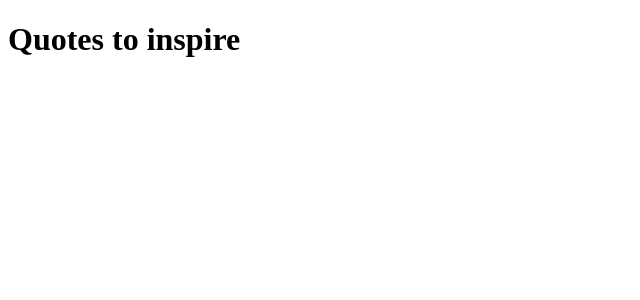
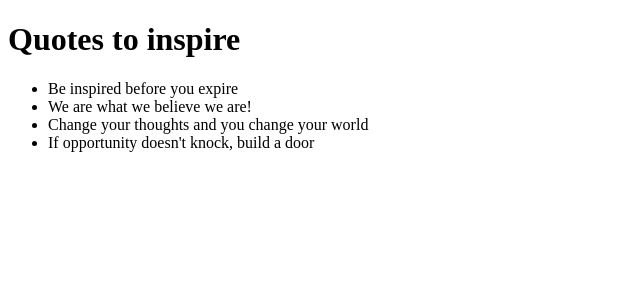
Before and after one commit to virginiah894/Quotes, an Angular app: page / in a window 1280 px wide. Shown: the top 300 px of the page, without its empty margins (0-640 px from the left). Built offline with nearby package versions, Linux system fonts and the light colour scheme.

Commit message:
nests component of the child to the parent

```diff
--- a/src/app/app.component.html
+++ b/src/app/app.component.html
@@ -1,8 +1 @@
-<div>
-  <h1>Quotes to inspire</h1>
-  <ul>
-    <li *ngFor="let quote of quotes">
-    {{ quote.name}}
-    </li>
-    </ul>
-</div>
+<app-quote></app-quote>
--- a/src/app/quote/quote.component.html
+++ b/src/app/quote/quote.component.html
@@ -1 +1,9 @@
-<p>quote works!</p>
+
+<div>
+    <h1>Quotes to inspire</h1>
+    <ul>
+      <li *ngFor="let quote of quotes">
+      {{ quote.name}}
+      </li>
+      </ul>
+  </div>
```
